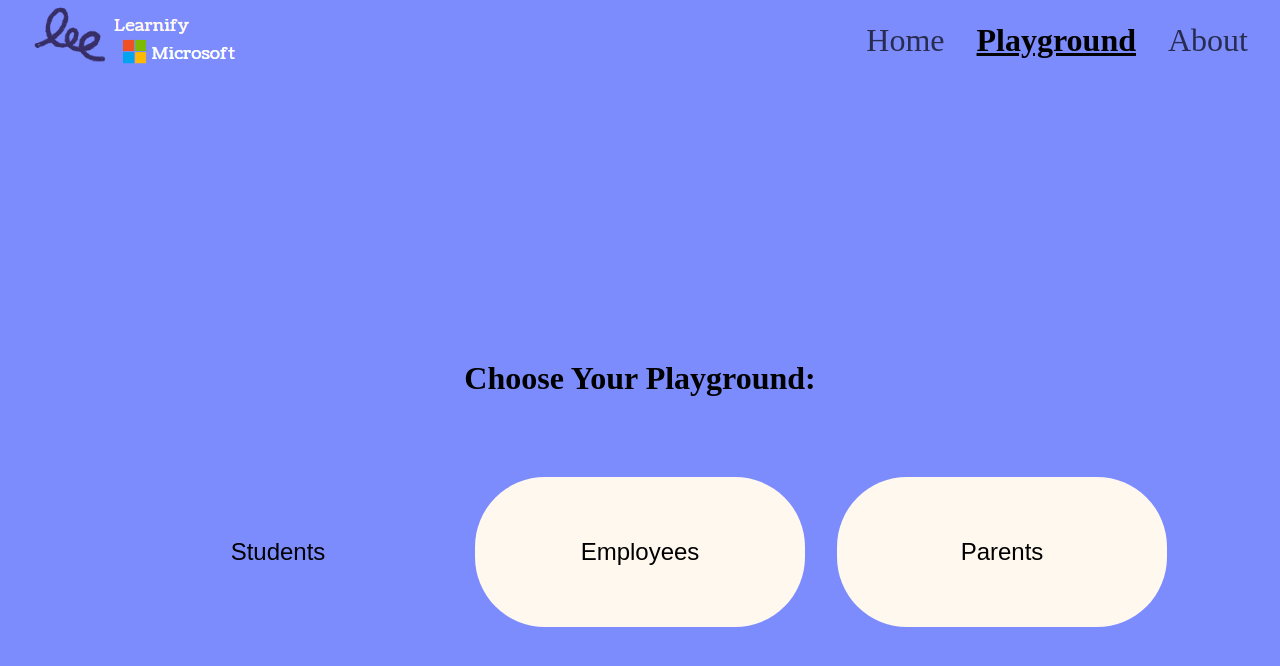
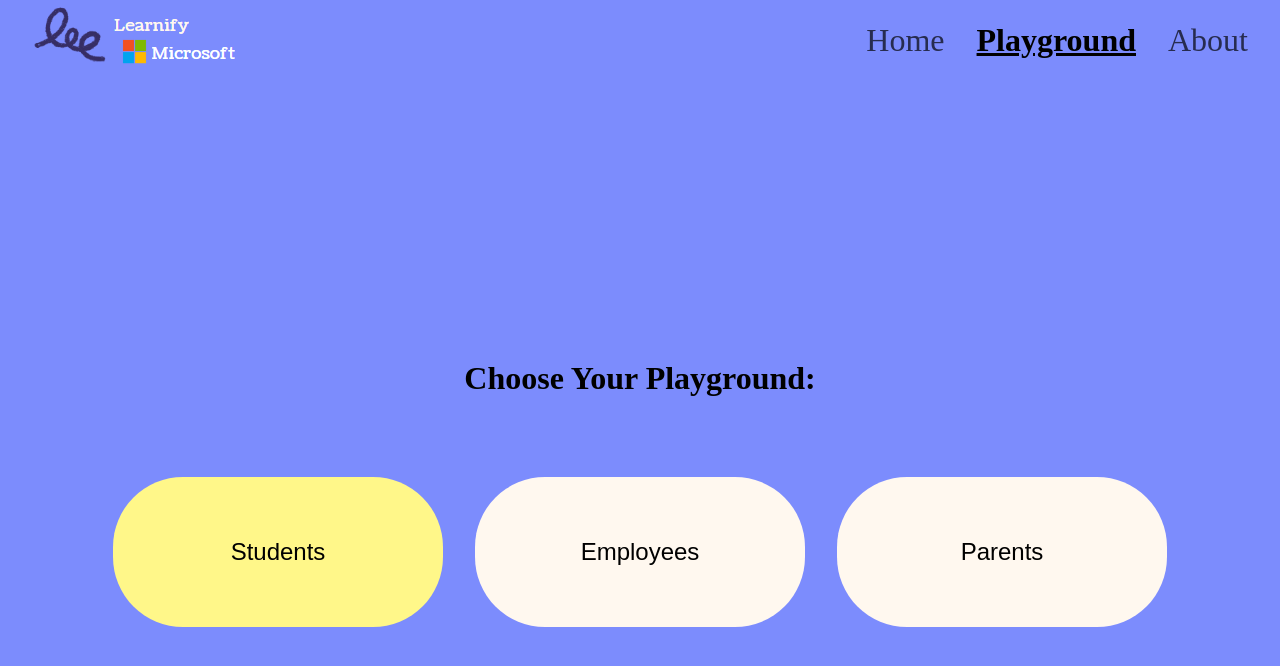
Before and after one commit to Noor-Alina/Learnify, a React (Vite) app: page /playground in a window 1280 px wide. In both pictures the pointer is over the button "Students". Shown: the top 666 px of the page. Built offline with nearby package versions, Linux system fonts and the light colour scheme; a web font is replaced by a local one.

Commit message:
change hover color for the playground page

```diff
--- a/src/pages/Playground/Playground.scss
+++ b/src/pages/Playground/Playground.scss
@@ -30,6 +30,6 @@
     height: 150px;
 
     &:hover {
-      background-color: #7C8CFD;
+      background-color: #FFF789;
     }
   }
```
